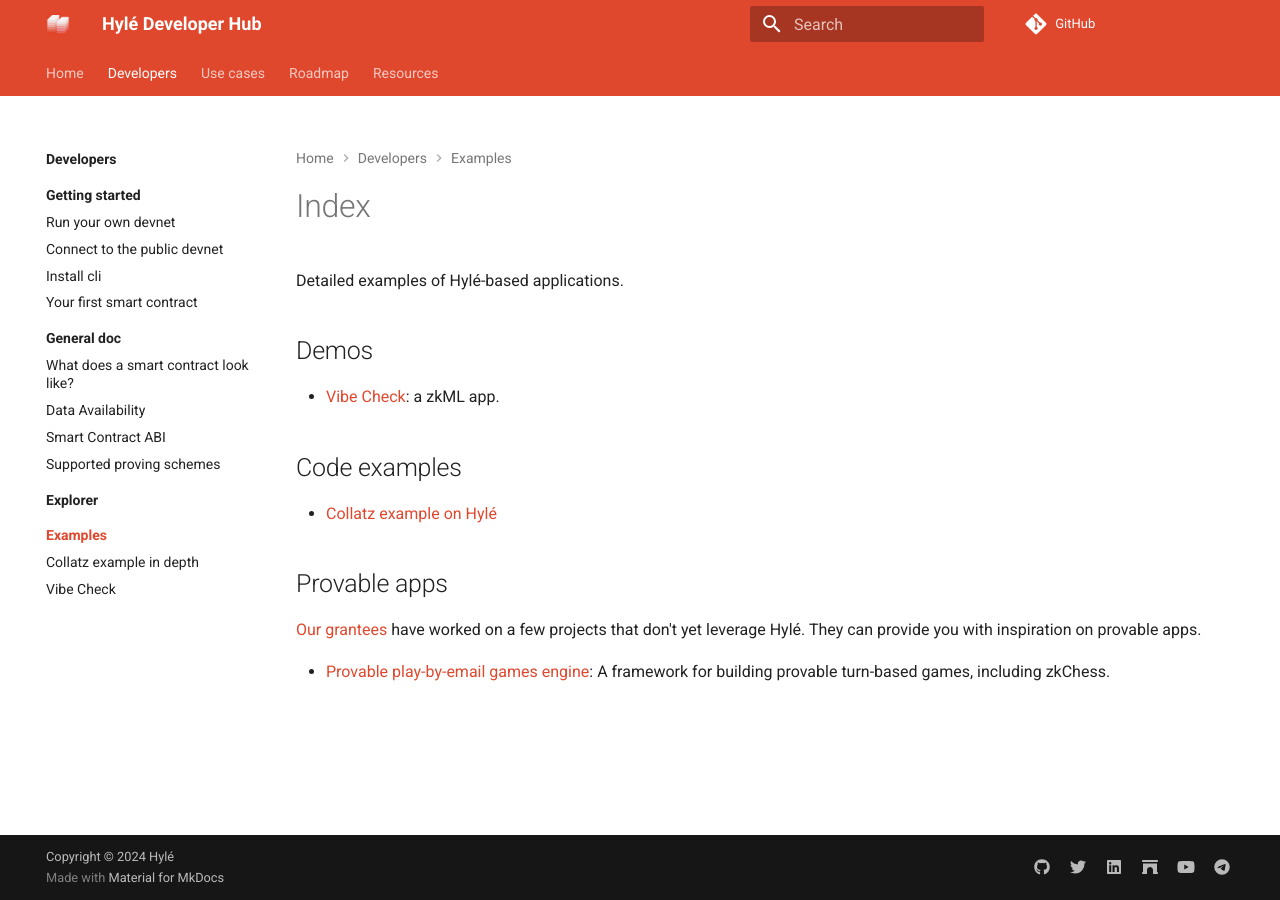
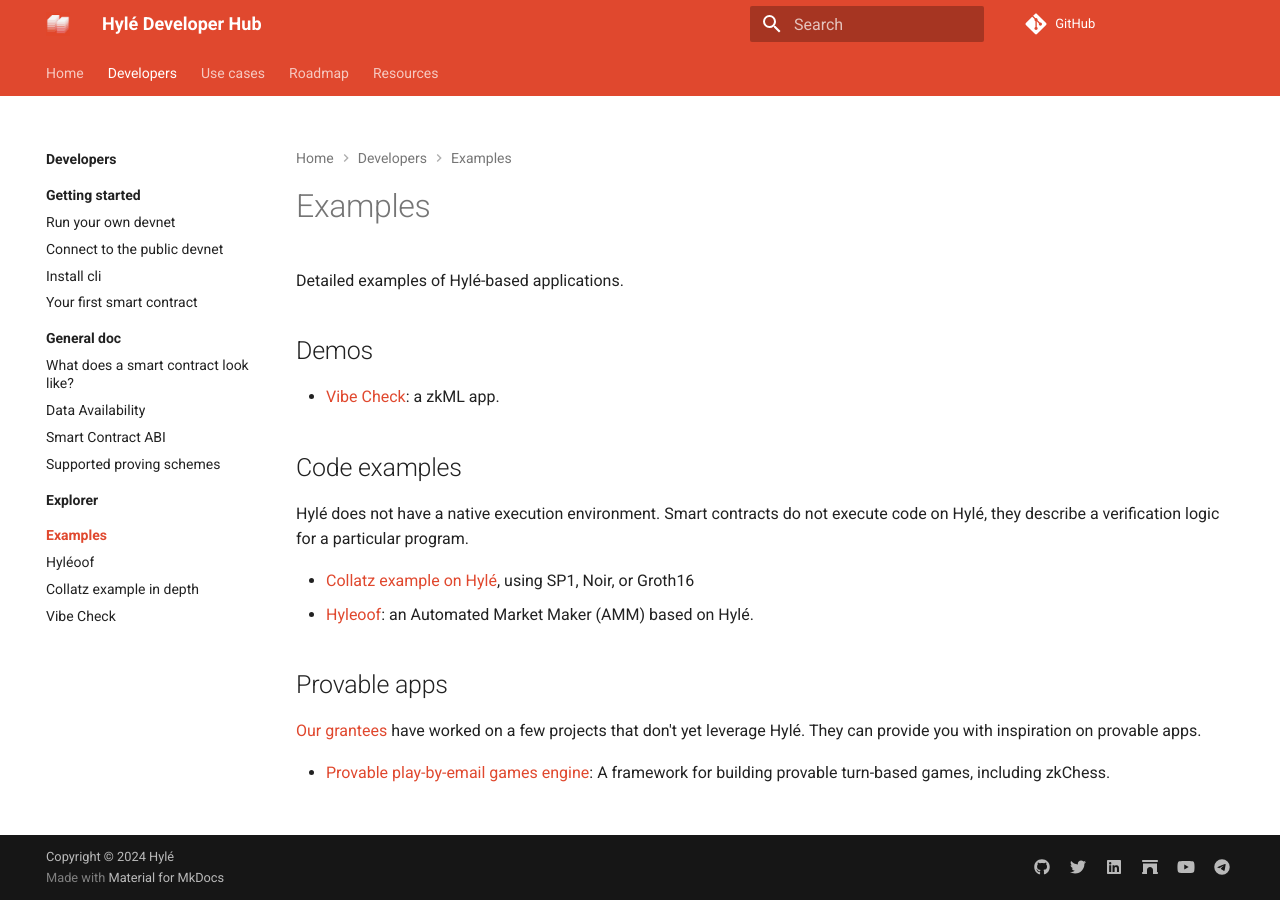
Before and after one commit to Hyle-org/devhub-hyle, an MkDocs documentation site: the page built from docs/developers/examples/index.md, in a window 1280 px wide. Built offline with MkDocs 1.6.1 and Material for MkDocs 9.7.7, drawn with Linux system fonts in a browser that asks for light colours; comment, search, counter and statistics services are not loaded.

Commit message:
examples and amm

```diff
--- a/docs/developers/examples/index.md
+++ b/docs/developers/examples/index.md
@@ -1,3 +1,5 @@
+# Examples
+
 Detailed examples of Hylé-based applications.
 
 ## Demos
@@ -6,7 +8,10 @@
 
 ## Code examples
 
-* [Collatz example on Hylé](collatz-example-in-depth.md)
+Hylé does not have a native execution environment. Smart contracts do not execute code on Hylé, they describe a verification logic for a particular program.
+
+* [Collatz example on Hylé](https://github.com/Hyle-org/examples/blob/main/README.md), using SP1, Noir, or Groth16
+* [Hyleoof](./amm.md): an Automated Market Maker (AMM) based on Hylé.
 
 ## Provable apps
 
```
Also changed, not shown: docs/developers/examples/amm.md (added, +17 -0 lines), docs/developers/examples/vibe-check.md (+0 -1 lines).
